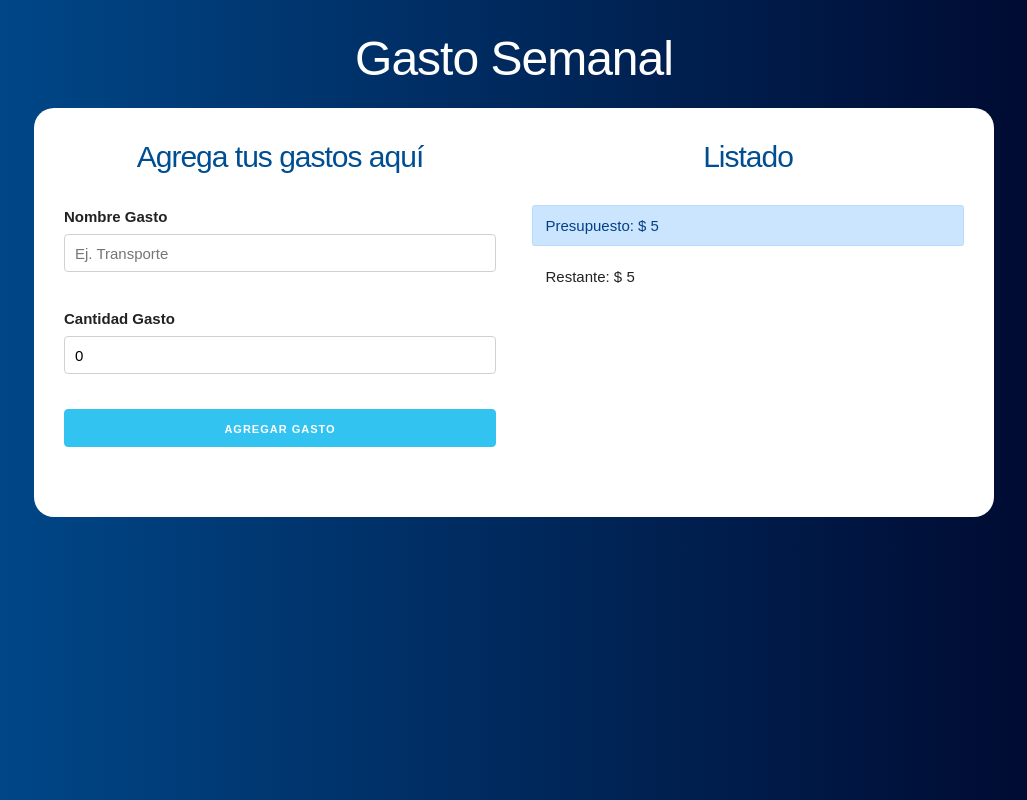
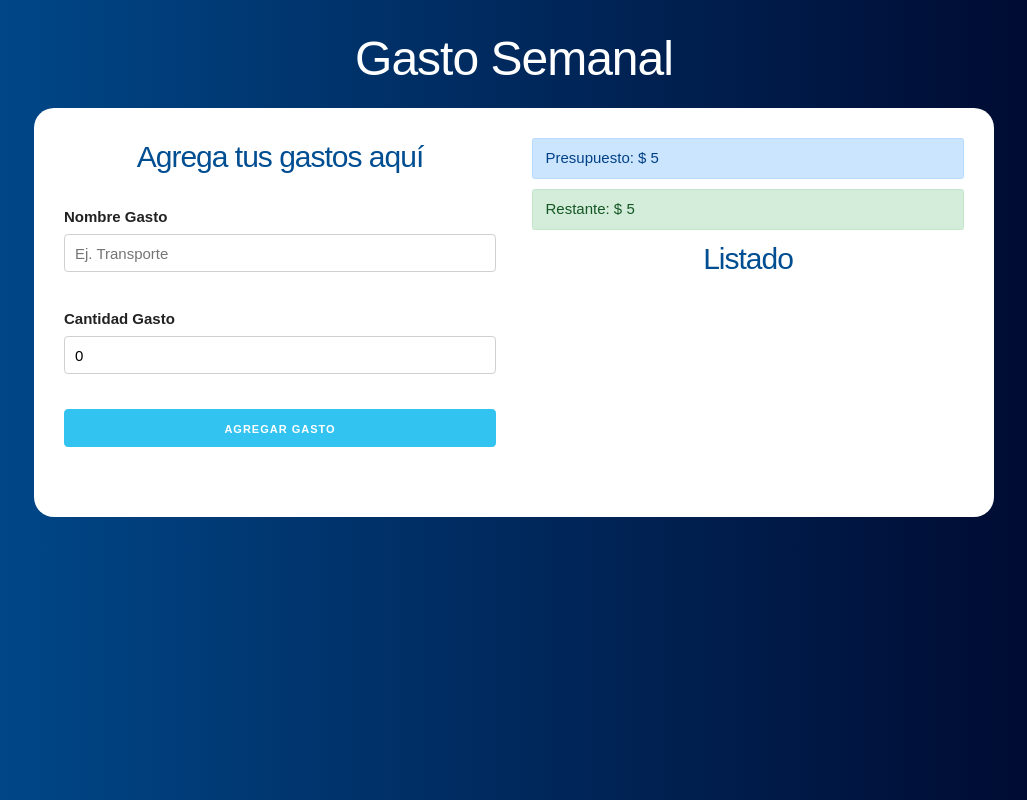
Before and after one commit to FabriJuncal/REACT-control-de-presupuesto, a React (Create React App) app: page / in a window 1280 px wide. Both pictures are taken after typing "5" into the empty fields and a click on the input "Definir Presupuesto". Shown: the whole page, without its empty margins (126-1153 px from the left). Built offline with nearby package versions, Linux system fonts and the light colour scheme.

Commit message:
84. Cambiando el color del restante conforme se agota el presupuesto

```diff
--- a/src/App.js
+++ b/src/App.js
@@ -55,12 +55,12 @@
                 />
               </div>
               <div className="one-half column">
-                <Listado
-                  gastos={gastos}
-                />
                 <ControlPresupuesto
                   presupuesto={presupuesto}
                   restante={restante}
+                />
+                <Listado
+                  gastos={gastos}
                 />
               </div>
             </div>)
--- a/src/components/ControlPresupuesto.jsx
+++ b/src/components/ControlPresupuesto.jsx
@@ -1,10 +1,12 @@
 import { Fragment} from "react";
+import { revisarPresupuesto } from "../helpers";
+
 const ControlPresupuesto = ({presupuesto,restante}) => (
     <Fragment>
         <div className="alert alert-primary">
             Presupuesto: $ {presupuesto}
         </div>
-        <div className="alert">
+        <div className={revisarPresupuesto(presupuesto, restante)}>
             Restante: $ {restante}
         </div>
     </Fragment>
--- /dev/null
+++ b/src/helpers.js
@@ -0,0 +1,13 @@
+export const revisarPresupuesto = (presupuesto, restante) => {
+    let clase;
+
+    if( ( presupuesto / 4 ) > restante){
+        clase = 'alert alert-danger';
+    }else if( ( presupuesto / 2 ) > restante){
+        clase = 'alert alert-warning';
+    }else{
+        clase = 'alert alert-success';
+    }
+
+    return clase;
+}
```
